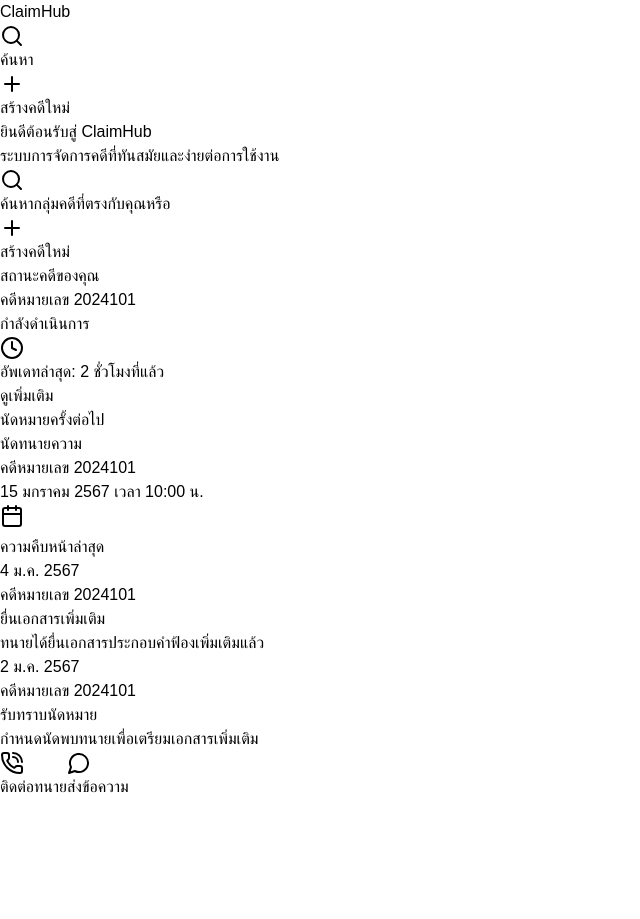
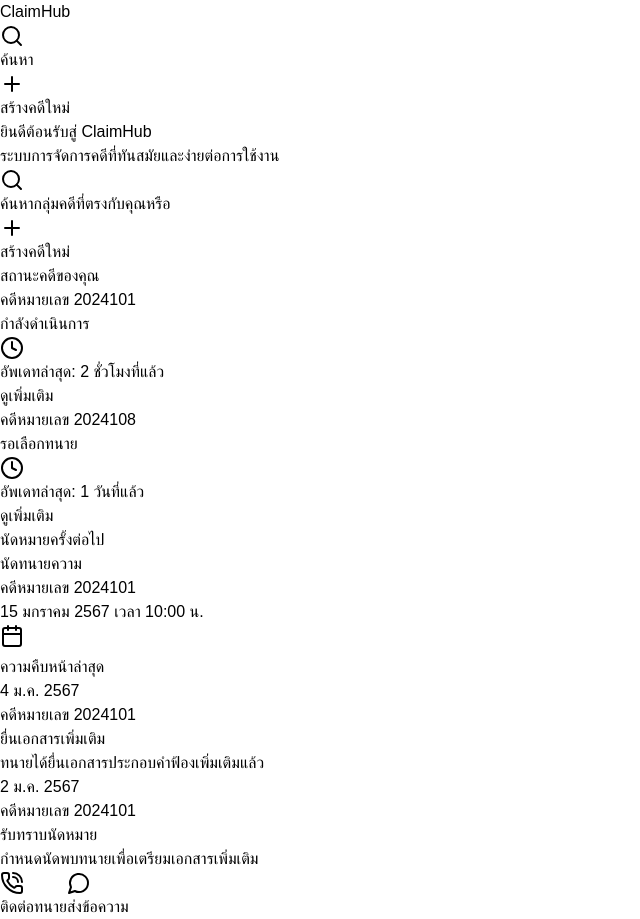
Before and after one commit to betich/legaltech, a Next.js app: page /client in a window 1280 px wide. Shown: the whole page, without its empty margins (0-640 px from the left). Before the commit the page ends 800 px from the top, so only its background shows below. Built offline with nearby package versions, Linux system fonts and the light colour scheme; a web font is replaced by a local one.

Commit message:
Add second case for selecting lawyert

```diff
--- a/src/components/claimhub-client.tsx
+++ b/src/components/claimhub-client.tsx
@@ -73,6 +73,31 @@
                     <Link
                       href="/case/1"
                       className="text-white flex items-center gap-2 rounded-md px-6 py-2 bg-indigo-600 hover:bg-indigo-700"
+                    >
+                      <span>ดูเพิ่มเติม</span>
+                    </Link>
+                  </div>
+                </div>
+
+                <div className="flex flex-col sm:flex-row sm:items-start items-center justify-between p-4 bg-orange-50 rounded-lg">
+                  <div>
+                    <div className="font-medium text-lg">
+                      คดีหมายเลข 2024108
+                    </div>
+                    <div className="!text-orange-600 font-medium mt-1">
+                      รอเลือกทนาย
+                    </div>
+                  </div>
+                  <div className="flex flex-col sm:flex-row items-center gap-4">
+                    <div className="flex items-center gap-2">
+                      <Clock className="h-4 w-4 text-gray-400" />
+                      <span className="text-sm text-gray-600">
+                        อัพเดทล่าสุด: 1 วันที่แล้ว
+                      </span>
+                    </div>
+                    <Link
+                      href="/case/2"
+                      className="text-white flex items-center gap-2 rounded-md px-6 py-2 bg-orange-600 hover:bg-orange-700"
                     >
                       <span>ดูเพิ่มเติม</span>
                     </Link>
```
